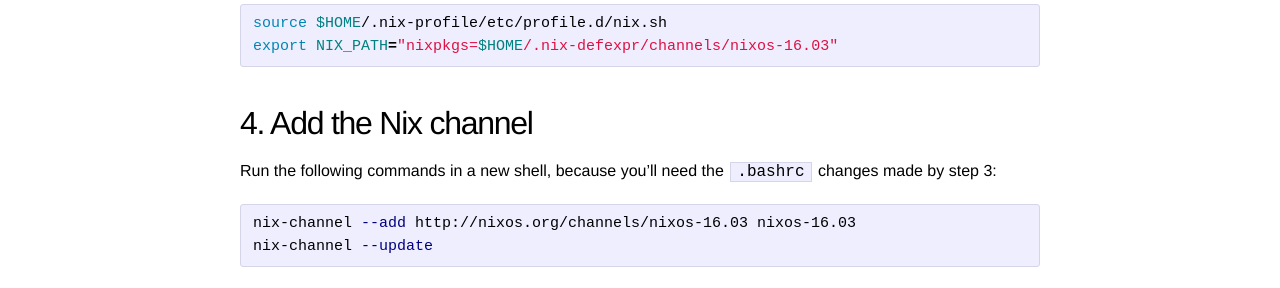
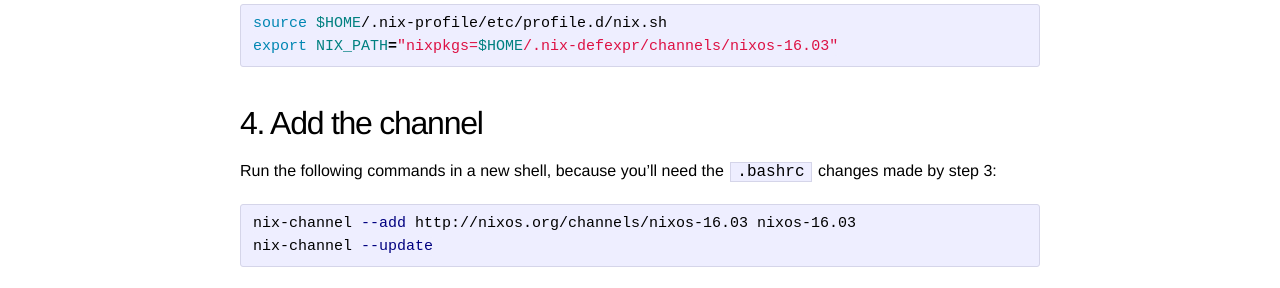
Before and after one commit to chris-martin/bricks, a Jekyll site: the page built from _posts/2016-08-31-installing-nix-package-manager.md, in a window 1280 px wide. Shown: the part 1018-1306 px from the top of the page. Built offline with Jekyll 4.4.1, drawn with Linux system fonts in a browser that asks for light colours.

Commit message:
adjust again

```diff
--- a/_posts/2016-08-31-installing-nix-package-manager.md
+++ b/_posts/2016-08-31-installing-nix-package-manager.md
@@ -48,7 +48,7 @@
 export NIX_PATH="nixpkgs=$HOME/.nix-defexpr/channels/nixos-16.03"
 {% endhighlight %}
 
-## 4. Add the Nix channel
+## 4. Add the channel
 
 Run the following commands in a new shell, because you'll need the `.bashrc`
 changes made by step 3:
```
